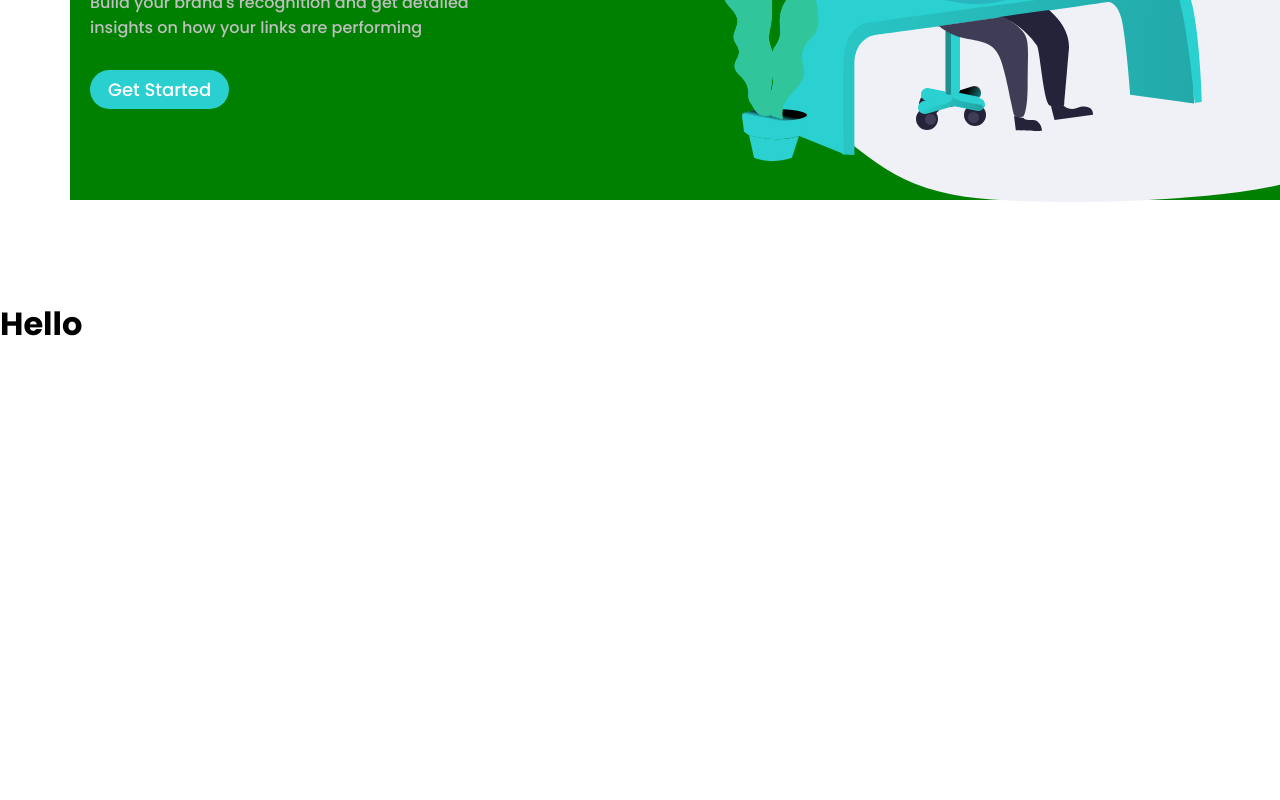
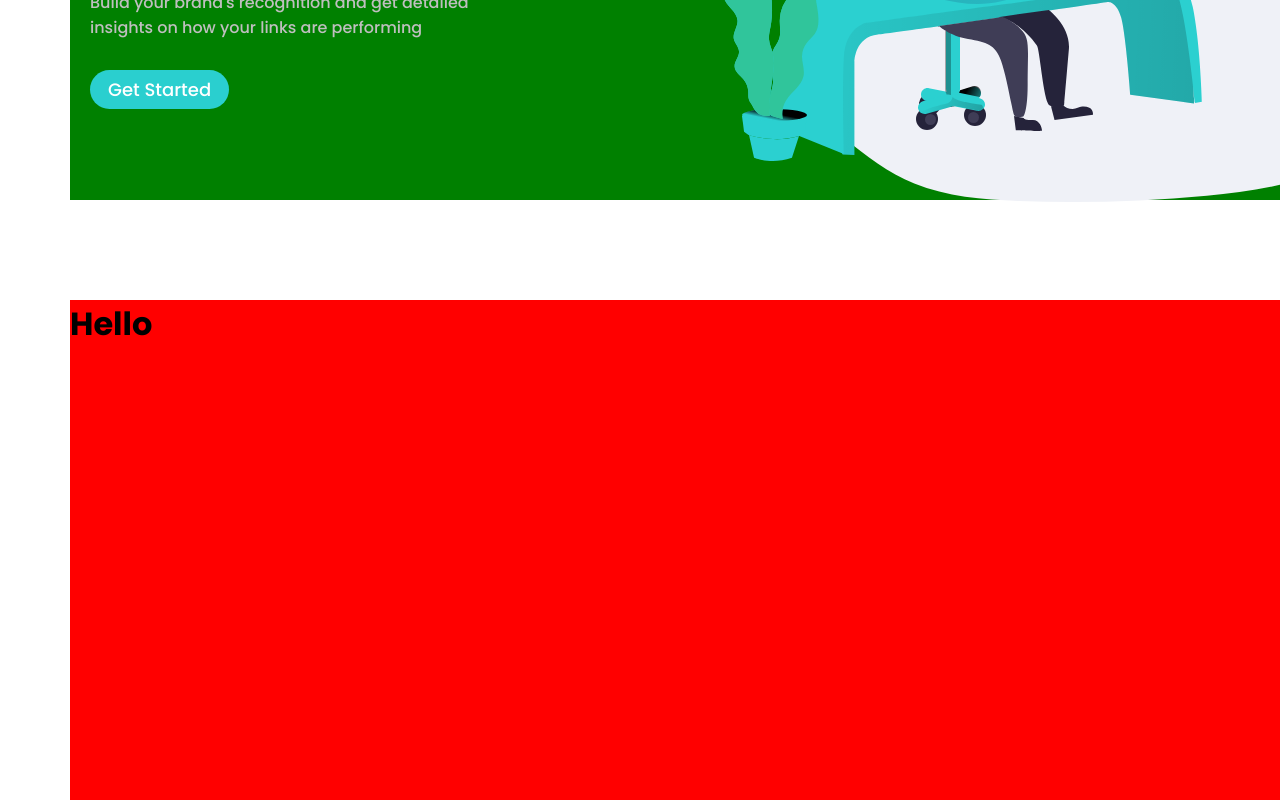
Before and after one commit to Shad-Islam/URL-shortening-API-landing-page, a React (Create React App) app: page / in a window 1280 px wide. Shown: the part 407-1207 px from the top of the page. Before the commit the page ends 800 px from the top, so only its background shows below. Built offline with nearby package versions, Linux system fonts and the light colour scheme.

Commit message:
Create feature section

```diff
--- a/src/App.js
+++ b/src/App.js
@@ -1,7 +1,8 @@
 import { useState } from "react";
-import Search from "./components/Search.jsx";
-import Banner from "./components/Banner.jsx";
-import NavbarSection from "./components/Navbar.jsx";
+import Feature from "./components/Feature";
+import Search from "./components/Search";
+import Banner from "./components/Banner";
+import NavbarSection from "./components/Navbar";
 import { GlobalStyles, Container } from "./components/styles/global.style";
 
 function App() {
@@ -15,7 +16,8 @@ function App() {
           setIsMenuVisible={setIsMenuVisible}
         />
         <Banner isMenuVisible={isMenuVisible} />
-        <Search />
+        {/* <Search /> */}
+        <Feature />
       </Container>
     </>
   );
--- /dev/null
+++ b/src/components/Feature.jsx
@@ -0,0 +1,14 @@
+import React from "react";
+import { FeatureContainer } from "./styles/feature.style";
+
+function Feature() {
+  return (
+    <>
+      <FeatureContainer>
+        <h1>Hello</h1>
+      </FeatureContainer>
+    </>
+  );
+}
+
+export default Feature;
--- /dev/null
+++ b/src/components/styles/feature.style.js
@@ -0,0 +1,10 @@
+import styled from "styled-components";
+
+const FeatureContainer = styled.div`
+  height: 500px;
+  width: 1300px;
+  margin: 0 auto;
+  background-color: red;
+`;
+
+export { FeatureContainer };
```
